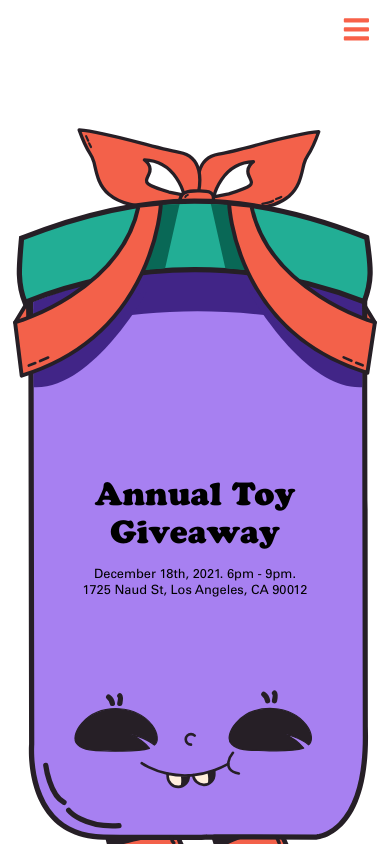
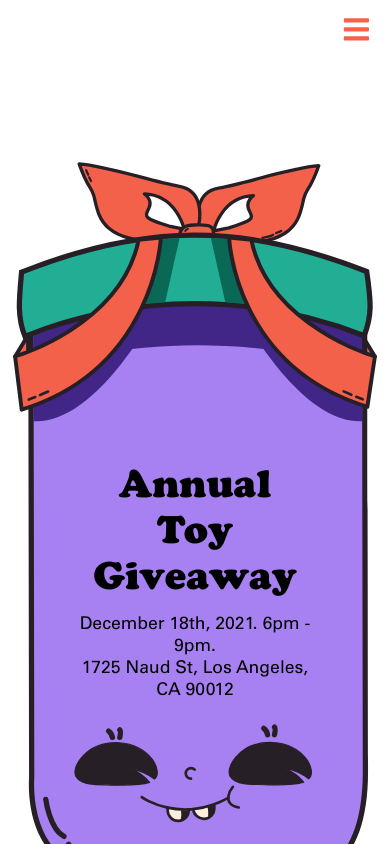
Before and after one commit to production-club/do-something, a React (Create React App) app: page / in a window 390 px wide. Shown: the top 844 px of the page. Built offline with nearby package versions, Linux system fonts and the light colour scheme.

Commit message:
clean up home page and make more responsive

```diff
--- a/src/App.css
+++ b/src/App.css
@@ -36,16 +36,7 @@ body {
   position: relative;
 }
 
-.App {
-  /* overflow-y: none; */
-  /* position: relative; */
-}
-._form_40 {
-  font-family: "Ariel";
-}
-
 .HomeWrapper,
-.DonateWrapper,
 .iFrameWrapper,
 .ThankyouWrapper {
   display: flex;
@@ -111,29 +102,7 @@ body {
   font-size: 1.5rem;
   padding: 30px;
 }
-.ContactWrapper {
-  background-color: rgba(255, 243, 225, 255);
 
-  display: flex;
-  flex-direction: row;
-  align-items: center;
-  justify-content: center;
-  text-align: center;
-  min-height: calc(100vh - 34px);
-  height: auto;
-  max-width: 100%;
-  min-width: fit-content;
-  /* margin-top: 10vh; */
-  overflow-y: auto;
-}
-
-.ContactWrapperText {
-  text-align: left;
-  margin-left: auto;
-  padding-left: 10px;
-  display: flex;
-  flex-direction: column;
-}
 .iFrameWrapper {
   align-items: center;
   margin-top: 3.2rem;
@@ -152,16 +121,6 @@ body {
   text-decoration: none;
 }
 
-.WhyDiv ol {
-  padding: 20px 20px;
-  margin-top: -10px;
-}
-h3,
-h2,
-p {
-  margin-top: 2px;
-  margin-bottom: 20px;
-}
 .DonateTextWrapper {
   margin-bottom: 5vh;
 }
@@ -283,16 +242,30 @@ p {
   }
 }
 
-@media screen and (max-width: 768px) {
+@media screen and (max-width: 1450px) {
+  .PresentWrapper {
+    background-image: url(./images/PresentDudePurp-02.svg);
+    background-position: center;
+    background-size: contain;
+    margin-top: 10vh;
+  }
+  .PresentTextWrapper h1 {
+    font-family: "Cooper Black";
+    font-size: 3em;
+  }
+
+  .PresentTextWrapper p {
+    font-family: "Univers";
+    font-size: 2em;
+  }
+}
+
+@media screen and (max-width: 770px) {
   .ContactWrapper {
     display: flex;
     flex-direction: column;
   }
   .ContactWrapperText {
-    width: 90vw;
-    margin: auto;
-  }
-  .MapWrapper {
     width: 90vw;
     margin: auto;
   }
@@ -308,24 +281,29 @@ p {
     background-image: url(./images/PresentDudePurp-03.svg);
     background-position: center;
   }
+  .PresentTextWrapper {
+    max-width: 60%;
+    text-align: center;
+    align-items: center;
+    justify-content: center;
+    margin: auto;
+  }
   .PresentTextWrapper h1 {
     font-family: "Cooper Black";
-    font-size: 2rem;
+    font-size: 2.4rem;
   }
   .PresentTextWrapper p {
     font-family: "Univers";
-    font-size: 0.8rem;
+    font-size: 1.1rem;
   }
   .HomeTextOuterWrapper {
-    width: 100vw;
+    width: 100%;
   }
   .HomeTextInnerWrapper p {
     font-family: "Univers";
     font-size: 0.9rem;
     width: 100%;
     justify-content: space-between;
-    /* padding: 5px; */
-    /* margin: 3px; */
   }
   .SidebarLink {
     font-family: "Univers";
```
